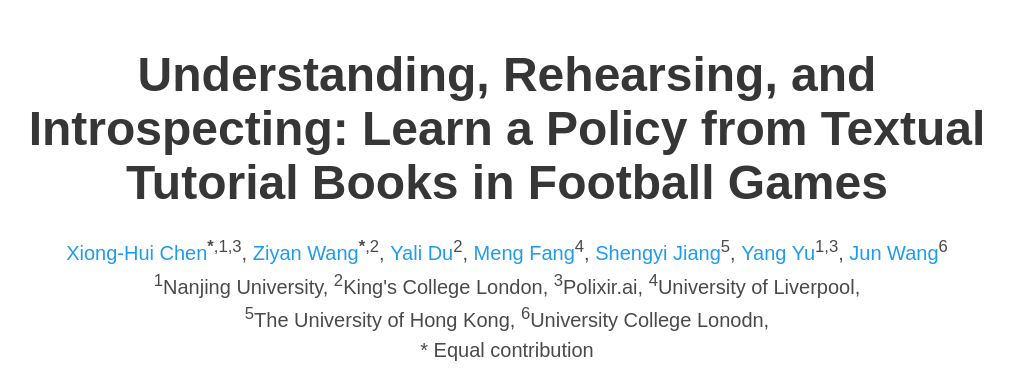
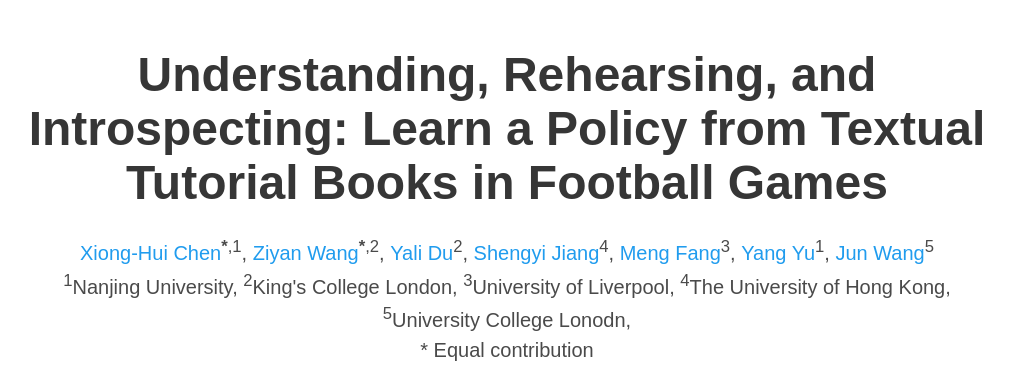
Before and after one commit to PLfB-football/plfb-football.github.io, a plain HTML site: page index.html in a window 1280 px wide. Shown: the top 374 px of the page, without its empty margins (133-1146 px from the left). Drawn offline with nearby package versions, Linux system fonts and the light colour scheme; some icons are missing; a web font is replaced by a local one.

Commit message:
Update index.html

```diff
--- a/index.html
+++ b/index.html
@@ -91,33 +91,32 @@
           <h1 class="title is-1 publication-title">Understanding, Rehearsing, and Introspecting: Learn a Policy from Textual Tutorial Books in Football Games</h1>
           <div class="is-size-5 publication-authors">
             <span class="author-block">
-              <a href="https://xionghuichen.github.io/">Xiong-Hui Chen</a><sup><b>*</b>,1,3</sup>,</span>
+              <a href="https://xionghuichen.github.io/">Xiong-Hui Chen</a><sup><b>*</b>,1</sup>,</span>
             <span class="author-block">
               <a href="https://utkarshsinha.com">Ziyan Wang</a><sup><b>*</b>,2</sup>,</span>
             <span class="author-block">
               <a href="https://yalidu.github.io/">Yali Du</a><sup>2</sup>,
+            <span class="author-block">
+              <a href="https://scholar.google.com/citations?user=v2eJuUkAAAAJ&hl=en">Shengyi Jiang</a><sup>4</sup>,
+            </span>
             </span>
             <span class="author-block">
-              <a href="https://mengf1.github.io/">Meng Fang</a><sup>4</sup>,
+              <a href="https://mengf1.github.io/">Meng Fang</a><sup>3</sup>,
             </span>
             <span class="author-block">
-              <a href="https://scholar.google.com/citations?user=v2eJuUkAAAAJ&hl=en">Shengyi Jiang</a><sup>5</sup>,
+              <a href="https://scholar.google.co.uk/citations?user=PG2lDSwAAAAJ&hl=en">Yang Yu</a><sup>1</sup>,
             </span>
             <span class="author-block">
-              <a href="https://scholar.google.co.uk/citations?user=PG2lDSwAAAAJ&hl=en">Yang Yu</a><sup>1,3</sup>,
-            </span>
-            <span class="author-block">
-              <a href="https://scholar.google.com/citations?user=wIE1tY4AAAAJ&hl=en">Jun Wang</a><sup>6</sup>
+              <a href="https://scholar.google.com/citations?user=wIE1tY4AAAAJ&hl=en">Jun Wang</a><sup>5</sup>
             </span>
           </div>
 
           <div class="is-size-5 publication-authors">
             <span class="author-block"><sup>1</sup>Nanjing University,</span>
             <span class="author-block"><sup>2</sup>King's College London,</span>
-            <span class="author-block"><sup>3</sup>Polixir.ai,</span>
-            <span class="author-block"><sup>4</sup>University of Liverpool,</span>
-            <span class="author-block"><sup>5</sup>The University of Hong Kong,</span>
-            <span class="author-block"><sup>6</sup>University College Lonodn,</span>
+            <span class="author-block"><sup>3</sup>University of Liverpool,</span>
+            <span class="author-block"><sup>4</sup>The University of Hong Kong,</span>
+            <span class="author-block"><sup>5</sup>University College Lonodn,</span>
           </div>
 
           <!-- * is for same contribution -->
```
